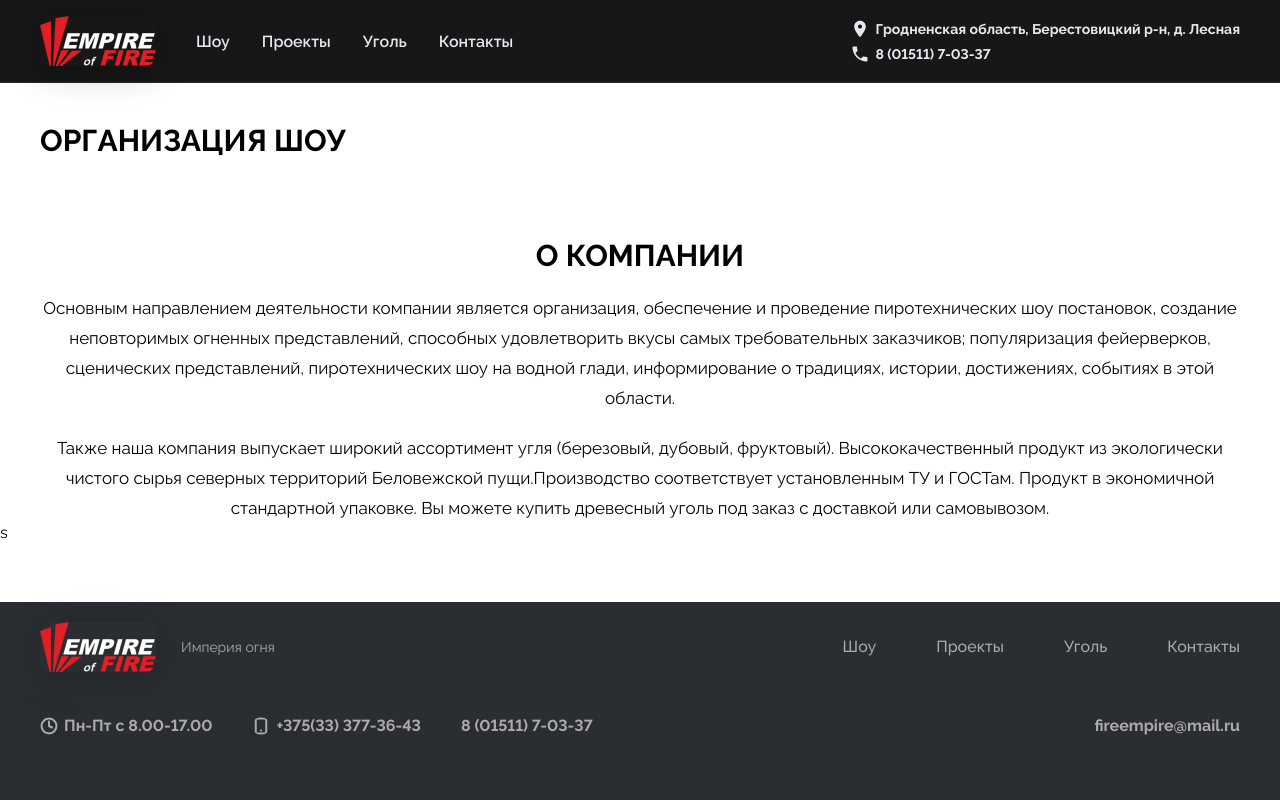
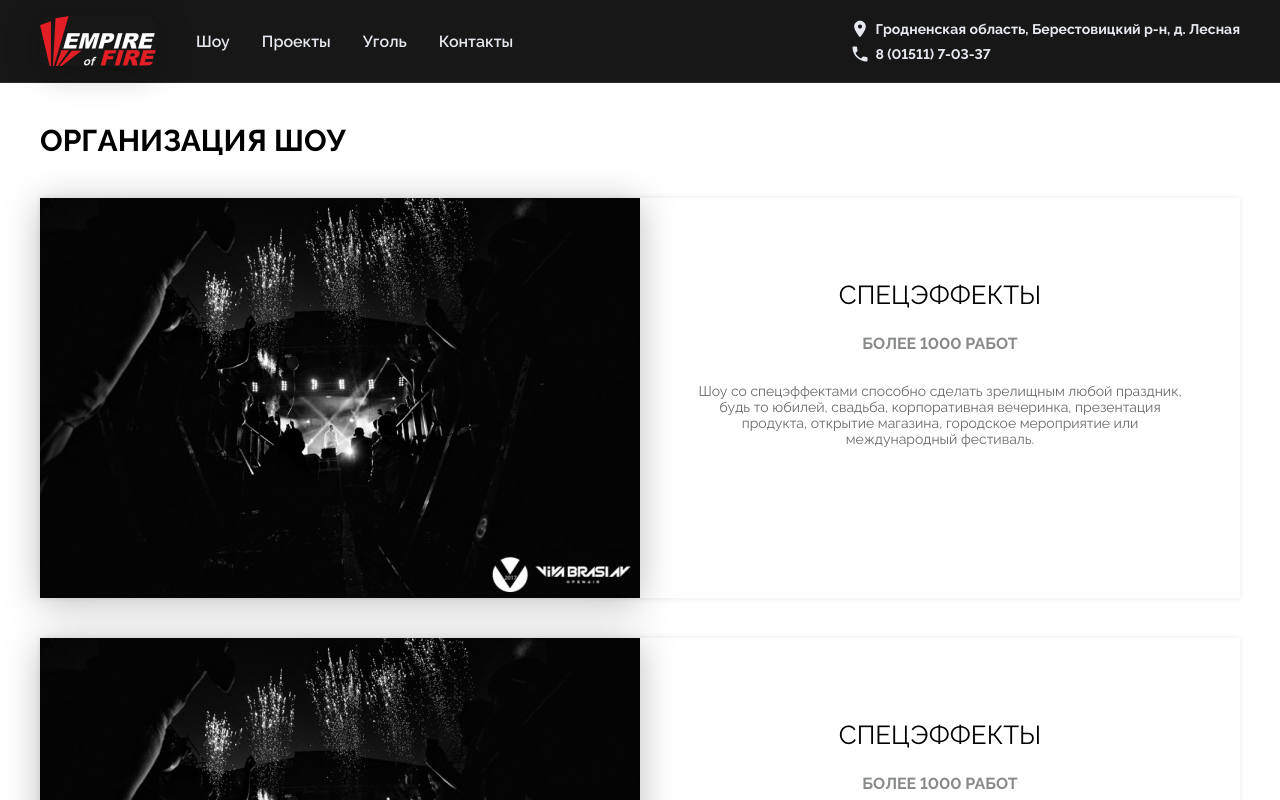
Before and after one commit to ScyBry/Fire_Empire_Fireworks, a React (Vite) app: page /shou in a window 1280 px wide. Shown: the top 800 px of the page. Built offline with nearby package versions, Linux system fonts and the light colour scheme.

Commit message:
added show cards

```diff
--- a/src/components/Hero/Hero.tsx
+++ b/src/components/Hero/Hero.tsx
@@ -7,7 +7,7 @@ export const Hero = () => {
   return (
     <section className={styles.hero}>
       <div className={"container"}>
-        <header className={styles.hero__header}>
+        <div className={styles.hero__header}>
           <motion.h3
             initial={{ opacity: 0, y: -50 }}
             animate={{ opacity: 1, y: 0 }}
@@ -24,7 +24,7 @@ export const Hero = () => {
           >
             ОРГАНИЗАЦИЯ ШОУ
           </motion.h1>
-        </header>
+        </div>
         <motion.div
           className={styles.hero__description}
           initial={{ opacity: 0 }}
--- /dev/null
+++ b/src/components/ShowItem/ShowItem.tsx
@@ -0,0 +1,25 @@
+import { FC } from "react";
+import styles from "./styles.module.sass";
+
+import { IShowItem } from "../../types";
+
+interface ShowItemProps {
+  item: IShowItem;
+}
+
+export const ShowItem: FC<ShowItemProps> = ({ item }) => {
+  const { imgSrc, subtitle, title, text } = item;
+
+  return (
+    <div className={styles.item}>
+      <div className={styles.img__wrapper}>
+        <img src={imgSrc} alt={title} />
+      </div>
+      <div className={styles.text__wrapper}>
+        <h3>{title}</h3>
+        <h4>{subtitle}</h4>
+        <p>{text}</p>
+      </div>
+    </div>
+  );
+};
--- /dev/null
+++ b/src/components/ShowItem/styles.module.sass
@@ -0,0 +1,37 @@
+.item
+	display: flex
+	align-items: center
+	width: 100%
+	box-shadow: 0 0 6px rgba(0, 0, 0, 0.09)
+	background-color: #fff
+	max-height: 400px
+
+.img__wrapper,
+.text__wrapper
+	width: 50%
+
+.img__wrapper
+	img
+		width: 100%
+		height: 400px
+		border-radius: 0px
+
+.text__wrapper
+	padding: 30px 45px 100px 45px
+	text-align: center
+
+	h3
+		font-size: 26px
+		text-transform: uppercase
+
+	h4
+		margin-top: 24px
+		font-size: 16px
+		text-transform: uppercase
+		font-weight: bold
+		color: rgb(136, 138, 139)
+
+	p
+		margin-top: 30px
+		font-size: 14px
+		color: #696969
--- a/src/constansts/index.tsx
+++ b/src/constansts/index.tsx
@@ -1,10 +1,11 @@
-import { IWork } from "../types";
+import { IShowItem, IWork } from "../types";
 import firework1_1 from "../assets/fireworks/firework1/firework1-1.jpg";
 import firework1_2 from "../assets/fireworks/firework1/firework1-2.jpg";
 import firework1_3 from "../assets/fireworks/firework1/firework1-3.jpg";
 import viber from "../assets/viber-icon.svg";
 import youtube from "../assets/youtube-icon.svg";
 import instagram from "../assets/instagram-icon.svg";
+import show_img1 from "../assets/show_images/show_img1.jpg";
 
 export const works: IWork[] = [
   {
@@ -97,3 +98,20 @@ export const navLinks = [
     link: "/contacts",
   },
 ];
+
+export const showItems: IShowItem[] = [
+  {
+    id: 1,
+    imgSrc: show_img1,
+    title: "Спецэффекты",
+    subtitle: "Более 1000 работ",
+    text: "Шоу со спецэффектами способно сделать зрелищным любой праздник, будь то юбилей, свадьба, корпоративная вечеринка, презентация продукта, открытие магазина, городское мероприятие или международный фестиваль.",
+  },
+  {
+    id: 2,
+    imgSrc: show_img1,
+    title: "Спецэффекты",
+    subtitle: "Более 1000 работ",
+    text: "Шоу со спецэффектами способно сделать зрелищным любой праздник, будь то юбилей, свадьба, корпоративная вечеринка, презентация продукта, открытие магазина, городское мероприятие или международный фестиваль.",
+  },
+];
--- a/src/pages/ShowPage/ShowPage.tsx
+++ b/src/pages/ShowPage/ShowPage.tsx
@@ -1,3 +1,5 @@
+import { ShowItem } from "../../components/ShowItem/ShowItem";
+import { showItems } from "../../constansts";
 import styles from "./styles.module.sass";
 
 export const ShowPage = () => {
@@ -7,6 +9,12 @@ export const ShowPage = () => {
         <div className={styles.show__header}>
           <h2>Организация шоу</h2>
         </div>
+
+        <div className={styles.items__wrapper}>
+          {showItems.map((item) => (
+            <ShowItem key={item.id} item={item} />
+          ))}
+        </div>
       </div>
     </section>
   );
--- a/src/pages/ShowPage/styles.module.sass
+++ b/src/pages/ShowPage/styles.module.sass
@@ -1,2 +1,8 @@
 .show
 	margin-top: 40px
+
+.items__wrapper
+	margin-top: 40px
+	display: flex
+	flex-direction: column
+	gap: 40px
```
Also changed, not shown: src/types/index.ts (+8 -0 lines), src/assets/show_images/show_img1.jpg (added).
